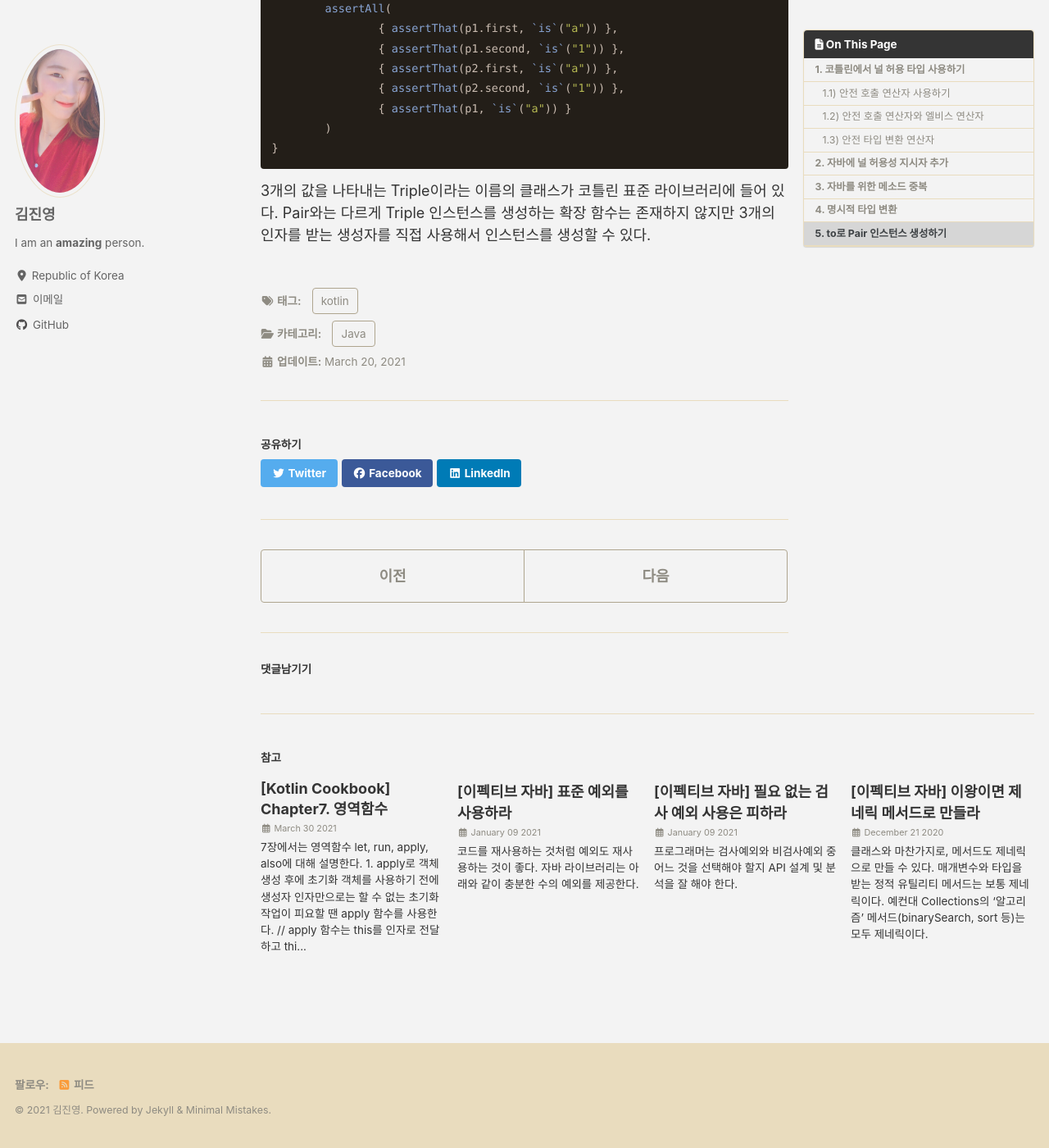
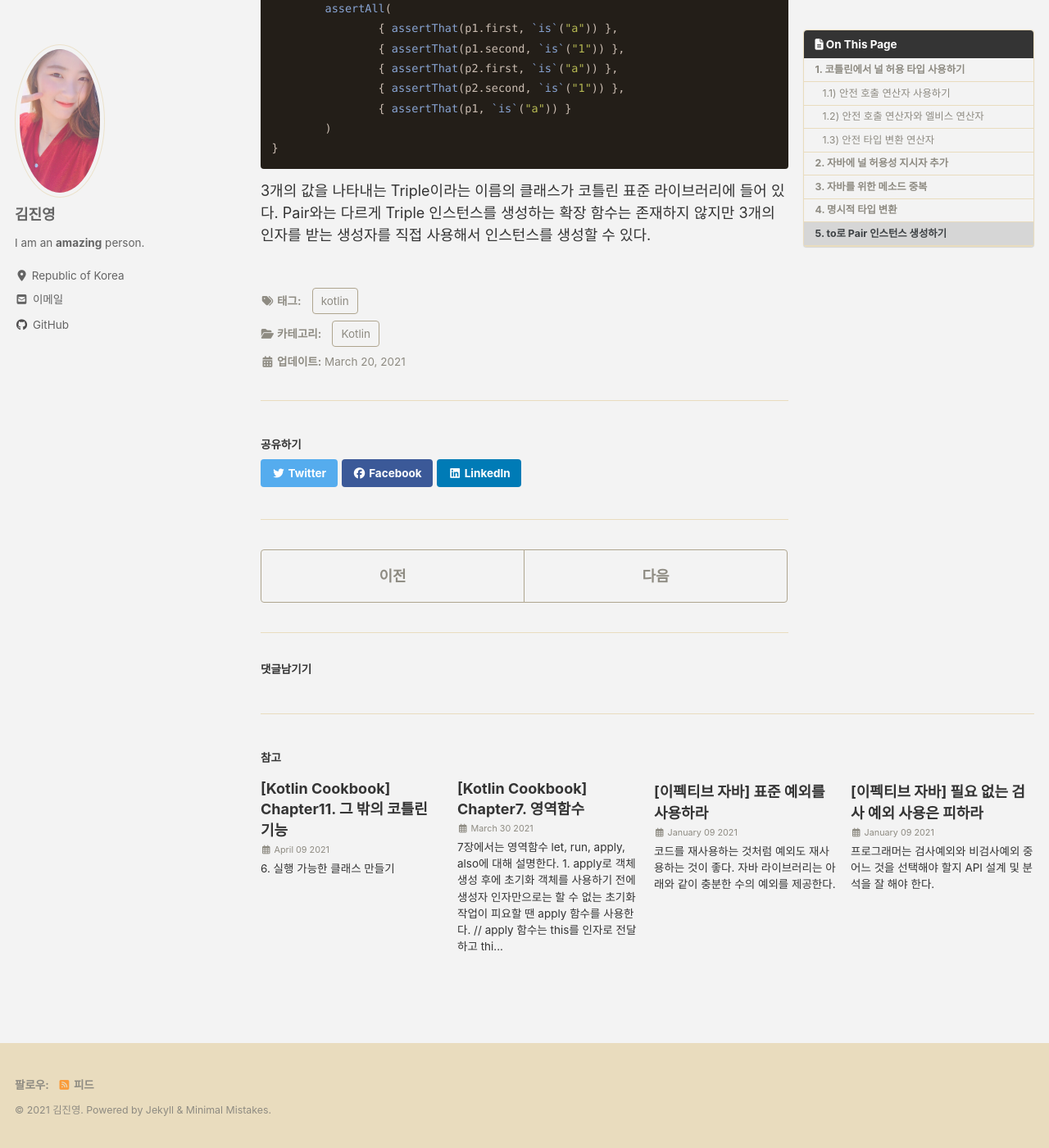
Before and after one commit to KimJinYounga/kimjinyounga.github.io, a Jekyll site: the page built from _posts/kotlin/KotlinCookbook/2021-03-20-chapter2.md, in a window 1280 px wide and 1400 px high, scrolled down 5958 px. Shown: the whole window at 82% size. Built offline with Jekyll 4.4.1, drawn with Linux system fonts in a browser that asks for light colours; cached includes are drawn as plain includes; nearby versions of some CDN libraries; comment, search, counter and statistics services are not loaded; part of the change alters nothing that is shown.

Commit message:
add chapter11

````diff
--- a/_posts/kotlin/KotlinCookbook/2021-03-20-chapter2.md
+++ b/_posts/kotlin/KotlinCookbook/2021-03-20-chapter2.md
@@ -3,7 +3,7 @@ title: "[Kotlin Cookbook] Chapter2. 코틀린 기초"
 header:
   overlay_color: "#333"
 categories:
-- Java
+- Kotlin
 tag:
 - kotlin
 toc: true
--- a/_posts/kotlin/KotlinCookbook/2021-03-30-chapter7.md
+++ b/_posts/kotlin/KotlinCookbook/2021-03-30-chapter7.md
@@ -3,7 +3,7 @@ title: "[Kotlin Cookbook] Chapter7. 영역함수"
 header:
   overlay_color: "#333"
 categories:
-- Java
+- Kotlin
 tag:
 - kotlin
 toc: true
--- /dev/null
+++ b/_posts/kotlin/KotlinCookbook/2021-04-09-chapter11.md
@@ -0,0 +1,272 @@
+---
+title: "[Kotlin Cookbook] Chapter11. 그 밖의 코틀린 기능 "
+header:
+  overlay_color: "#333"
+categories:
+- Kotlin
+tag:
+- kotlin
+toc: true
+toc_sticky: true
+comments: true
+---
+
+
+# 6. 실행 가능한 클래스 만들기
+
+클래스에서 단일 함수를 간단하게 호출하고 싶을 경우 invoke 연산자 함수를 재정의하라
+
+```json
+{
+	"people": [
+		{ "name" : "jung incheol", "craft": "ISS" },
+		{ "name" : "park bokum", "craft": "ISS" },
+		{ "name" : "song joonggi", "craft": "ISS" }
+	],
+	"number": 3,
+	"message": "success"
+}
+```
+
+JSON 응답을 보면 3명의 우주 비행사는 현재 국제 우주 정거장에 탑승해 있다.
+
+```kotlin
+class AstroRequst {
+	companion object {
+		private const val ASTRO_URL =
+			"<http://api.open-notify.org/astros.json>"
+	}
+
+//	fun execute(): AstroResult {
+	operator fun invoke(): AstroResult {
+		val responseString = URL(ASTRO_URL).readText()
+		return Gson().fromJson(responseString,
+			AstroResult::class.java)
+	}
+
+	operator fun invoke(int num): AstroResult {
+		val responseString = URL(ASTRO_URL).readText()
+		return Gson().fromJson(responseString,
+			AstroResult::class.java)
+	}
+
+	operator fun invoke(String str): AstroResult {
+		val responseString = URL(ASTRO_URL).readText()
+		return Gson().fromJson(responseString,
+			AstroResult::class.java)
+	}
+}
+```
+
+```kotlin
+val request = AstroRequest()
+val result = request.execute()
+println(result.message)
+```
+
+이 접근 방식에는 아무 문제가 없지만 AstroRequest 클래스의 목적은 오직 하나이므로 해당 함수의 이름을 invoke로 변경하고 operator 키워드를 추가해 다음과 같이 실행시킬 수 있다.
+
+```kotlin
+internal class AstroRequestTest {
+	val request = AstroRequest()
+
+	@Test
+	internal fun `get people in space`() {
+		val result = request(2)
+		asssertThat(result.message, `is`("success"))
+	}
+}
+```
+이처럼 invoke 연자라 함수를 제공하고 클래스 레퍼런스에 괄호를 추가하면 클래스 인스턴스를 바로 실행할 수 있다. 원한다면 필요한 인자를 추가한 invoke 함수 중복도 추가할 수 있다.
+
+# 7. 경과 시간 측정하기
+
+코드 블록이 실행되는 데 걸린 시간을 알고 싶을 경우 measureTimeMillis 또는 mearueNanoTime 함수를 사용한다.
+
+```kotlin
+fun doubleIt(x: Int): Int {
+	Thread.sleep(100L)
+	println("doubling $x with on thread %{Thread.currentThread().name}")
+	return x * 2
+}
+
+fun main() {
+	println("${Runtime.getRuntime().availableProcessors()} processors")
+	var time = measureTimeMillis {
+		IntStream.rangeClosed(1, 6)
+			.map { doubleIt(it) }
+			.sum()
+	}
+}
+```
+자바에서는 경과 시간을 구할 때 시작 시간과 종료시간의 차를 별도로 구해주어야 했다.
+
+```kotlin
+@Around("execution(* *.*.*(..))")
+	public Object callMethodAround(ProceedingJoinPoint joinPoint) throws Throwable {
+		long start = System.currentTimeMillis();
+		Object retVal = joinPoint.proceed();
+		long elapsed = System.currentTimeMillis() - start;
+
+		Signature sig = joinPoint.getSignature();
+
+		logger.info("info : "+sig.getDeclaringTypeName() + "#" + sig.getName() + "\\t" + elapsed + " ms");
+
+		return retVal;
+	}
+```
+# 8. 스레드 시작하기
+
+코드 블록을 동시적 스레드에서 실행시키고 싶을 경우에는 kotlin.concurrent 패키지의 thread 함수를 사용해라
+
+thread 확장함수의 시그니처는 다음과 같다.
+
+```kotlin
+fun thread(
+	start: Boolean = true,
+	isDaemon: Boolean = false,
+	contextClassLoader: ClassLoader? = null,
+	name: String? = null,
+	priority: Int = -1,
+	block: () -> Unit
+): Thread
+```
+
+start 인자의 기본값이 true이므로 다음 예제처럼 다수의 스레드를 쉽게 생성하고 시작할 수 있다.
+
+```kotlin
+(0..5).forEach { n ->
+	val sleepTime = Random.nextLong(range = 0..1000L)
+	thread {  // thread(isDamon = true) : 스레드 실행이 끝나기 전에 프로그램이 종료됨
+		Thread.sleep(sleepTime)
+		println("${Thread.currentThread().name} for $n after ${sleepTime}ms")
+	}
+}
+```
+
+이 코드는 6개의 스레드를 시작하고, 각 스레드는 0부터 1000 사이에서 무작위로 결정된 밀리초 동안 sleep한 다음 해당 스레드의 이름을 출력한다.
+
+thread 함수의 start 파라미터 기본값이 true 이므로 각 스레드마다 start를 호출할 필요가 없다.
+또한 thread 확장 함수의 isDaemon 파라미터를 통해 데몬 스레드를 생성할 수 있다. 애플리케이션에서 모든 잔여 스레드가
+데몬 스레드라면 애플리케이션은 종료된다. (데몬 스레드 : 주 스레드의 작업을 돕는 보조역할을 수행하는 스레드)
+
+
+# 9. TODO로 완성 강제하기
+
+개발자가 특정 함수나 테스트를 강제로 구현할 수 있도록 TODO 함수를 사용해라
+
+개발자는 종종 어떤 시점에 구현을 완료할 준비가 되지 않은 함수를 완성하기 위해 그들 스스로 메모를 남겨 놓는다. 대부분의 언어에서는 다음 예제처럼 TODO 문을 주석에 추가한다.
+
+```kotlin
+fun myCleverFunction() {
+	// TODO: 멋진 구현을 찾는 중
+}
+```
+
+코틀린 표준 라이브러리에는 TODO라는 함수가 있는데 이 함수는 다음과 같이 구현되어 있다.
+
+```kotlin
+public inline fun TODO(reason: String): Nothing =
+	throw NotImplementedError("An operation is not implemented: $reason")
+```
+효율성을 이유로 소스는 인라인되어 있고 함수가 호출될 때 NotImplementedError를 던진다.
+
+```kotlin
+fun main() {
+	TODO(reason = "none, really")
+}
+```
+
+# 10. Random의 무작위 동작 이해하기
+난수를 생성하고 싶다면 Random 클래스에 있는 함수 중 하나를 사용하자.
+
+- Random 클래스의 함수 예시
+```kotlin
+open fun nextInt(): Int // Int.MIN_VALUE ~ Int.MAX_VALUE
+open fun nextInt(until: Int): Int // 0~until
+open fun nextInt(from: Int, until: Int): Int // from ~ until
+...
+```
+
+- 반복 가능한 난수 생성기
+
+```kotlin
+@Test
+fun `Random function produces a seeded generator`() {
+    val r1 = Random(12345)
+    val nums1 = (1..10).map {r1.nextInt()}
+
+    val r2 = Random(12345)
+    val nums2 = (1..10).map {r2.nextInt()}
+
+    assertEquals(nums1, nums2)
+}
+// 시드 값이 같은 경우 동일한 순서의 난수 값을 제공
+```
+
+
+
+# 11. 함수 이름에 특수 문자 사용하기
+
+함수 이름을 읽기 쉽게 작성하고 싶을 경우엔 함수 이름을 백틱으로 감싸 읽기 쉽게 만들 수 있다. 하지만 이 기법은 테스트에서만 사용하자
+
+```kotlin
+fun `진영 화이팅`() {
+	println("진영 화이팅")
+}
+
+fun main() {
+	`진영 화이팅`()
+}
+```
+
+위 처럼 사용하게 되면 함수 이름에 띄어쓰기도 사용할 수 있고 테스트 메소드의 경우에는 어떤 테스트의 메소드를 실행하였는지 더 명확하게 전달되어서 가독성을 높여준다.
+*참고: [카멜케이스](https://velog.io/@skyks4848/카멜케이스파스칼케이스스네이크케이스)*
+
+# 12. 자바에게 예외 알리기
+
+코틀린 함수가 자바에서 체크 예외로 예외를 던지는 경우에는 @Throws 애노테이션을 추가하면 알릴 수 있다.
+
+코틀린의 모든 예외는 언체크 예외다. 즉 컴파일러는 개발자에게 해당 예외를 처리할것을 요구하지 않는다. 예외를 붙잡기 위해 코틀린 함수에 try/catch/finally 블록을 추가하는 방법은 아주 쉽지만 강제사항은 아니다.
+
+```kotlin
+fun housonWeHaveAProblem() {
+	throw IOException("File or resource not found")
+}
+
+public static void doNothing() {
+	housonWeHaveAProblem()
+}
+```
+
+그래서 자바 사용자는 아래와 같이 문제를 해결하려고 시도할 것이다.
+
+```kotlin
+// solution 1 : try-catch로 잡기
+public static void useTryCatchBlock() {
+	try {
+		housonWeHaveAProblem();
+	} catch (IOException e) {
+		e.printStackTrace();
+	}
+}
+
+// solution 2 : throws 하여 예외처리 위임하기
+public static void useThrowsCluause() throws IOException {
+	housonWeHaveAProblem();
+}
+```
+
+그러나 둘 중 어느 방식도 원하는 대로 동작하지 않는다. 명시적으로 try/catch 블록 추가를 시도하면 자바는 catch 블록 안에 명시된 IOException이 연관된 try 블록 내에서 해당 예외를 절대 던지지 않는다고 생각하기 때문에 코드가 컴파일되지 않는다.
+두 번째 throws 절을 추가하는 경우에는 코드가 컴파일되지만 IDE는 '불필요한' 코드가 있다고 경고할 것이다.
+
+두 가지 해결방법을 동작하게 만드는 방법은 다음과 같이 @Throws 애노테이션을 코틀린 코드에 추가하는 것이다.
+
+```kotlin
+@Throws(IOException::class)
+fun housonWeHaveAProblem() {
+	throw IOException("File or resource not found")
+}
+```
+
+이제 자바 컴파일러는 IOEception을 대비해야 한다는 것을 안다. @Throws 애노테이션은 그저 자바/코틀린 통합을 위해서 존재한다.
````
